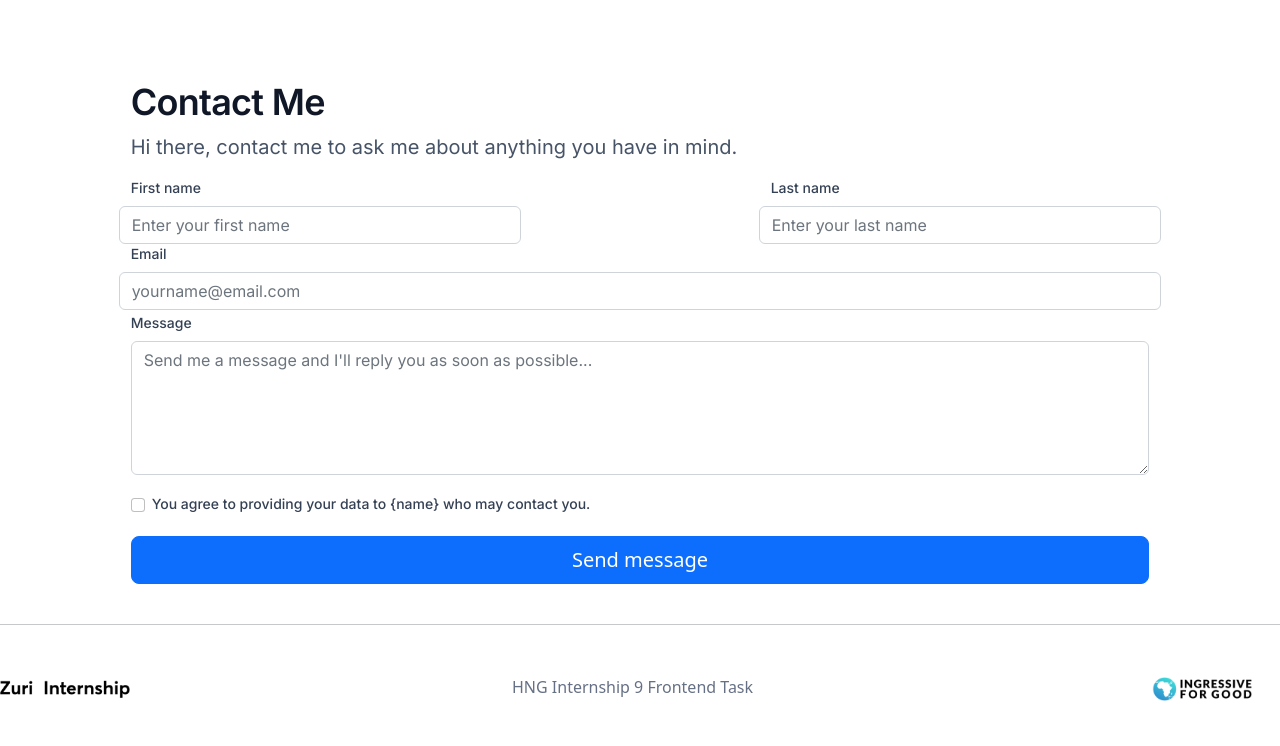
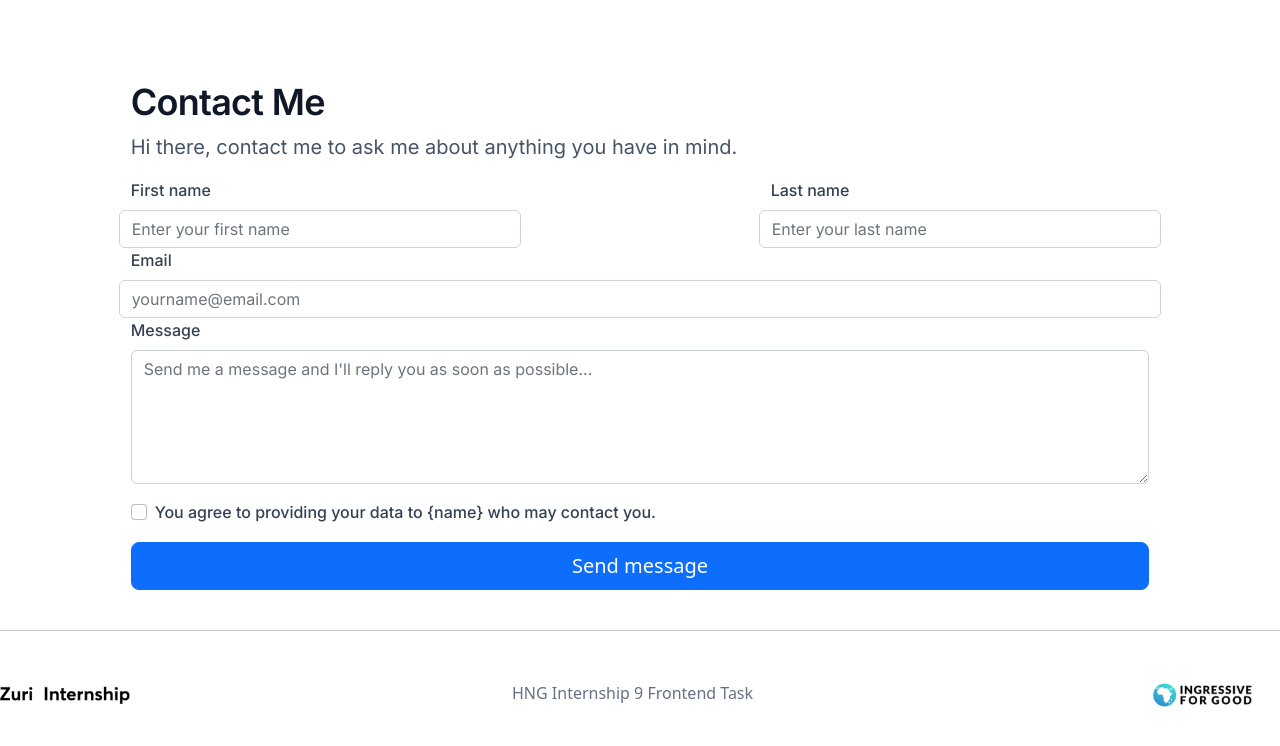
Before and after one commit to Richardjackson-web/linktree-profile, a React (Create React App) app: page /contact in a window 1280 px wide. Shown: the top 746 px of the page. Built offline with nearby package versions, Linux system fonts and the light colour scheme.

Commit message:
fixes: I made another round of fixes  to the code

```diff
--- a/src/Pages/Contact/Contact.css
+++ b/src/Pages/Contact/Contact.css
@@ -23,8 +23,7 @@
     font-family: 'Inter';
     font-style: normal;
     font-weight: 500;
-    font-size: 14px;
-    line-height: 20px;
+    font-size: 16px;
     color: #344054;
 }
 .row{
```
